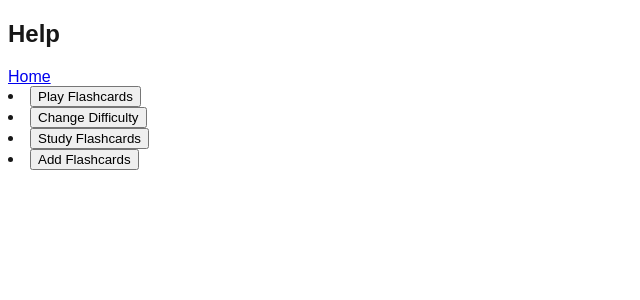
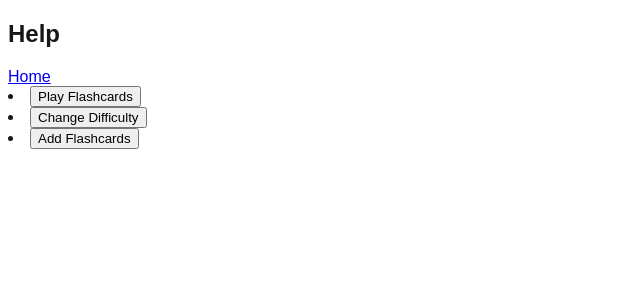
Before and after one commit to ejayjordan/Project2.2, a Next.js app: page / in a window 1280 px wide. Shown: the top 300 px of the page, without its empty margins (0-640 px from the left). Built offline with nearby package versions, Linux system fonts and the light colour scheme.

Commit message:
deletion of unnecessary folders/pages; Creation of boolean pages with router refresh

```diff
--- a/src/app/page.tsx
+++ b/src/app/page.tsx
@@ -3,24 +3,42 @@ import React from 'react'
 import { useRouter } from 'next/navigation'
 
 
+
 export default function Home() {
-  const router = useRouter()
+  const router = useRouter();
+
+  function homePage(){
+    let homePage = true;
+    let viewCards = false;
+    let addCards=false;
+    router.refresh()
+  }
+
+  function viewCards(){
+    let homePage = false;
+    let viewCards = true;
+    let addCards = false;
+    router.refresh()
+  }
+
+  function addCards(){
+    let homePage = false;
+    let viewCards = false;
+    let addCards = true;
+    router.refresh()
+  }
 
   return (
     <>
-    <li><button onClick={() => router.push('/flashcards')}>
+    <li><button onClick={homePage}>
     Play Flashcards
     </button></li>
 
-    <li><button onClick={() => router.push('/difficulty')}>
+    <li><button onClick={viewCards}>
     Change Difficulty
     </button></li>
 
-    <li><button onClick={() => router.push('/study')}>
-    Study Flashcards
-    </button></li>
-
-    <li><button onClick={() => router.push('/add')}>
+    <li><button onClick={addCards}>
     Add Flashcards
     </button></li>
 
```
Also changed, not shown: src/app/add/page.tsx (deleted, +0 -11 lines), src/app/difficulty/page.tsx (deleted, +0 -76 lines), src/app/flashcards/page.tsx (deleted, +0 -105 lines), src/app/study/page.tsx (deleted, +0 -69 lines).
